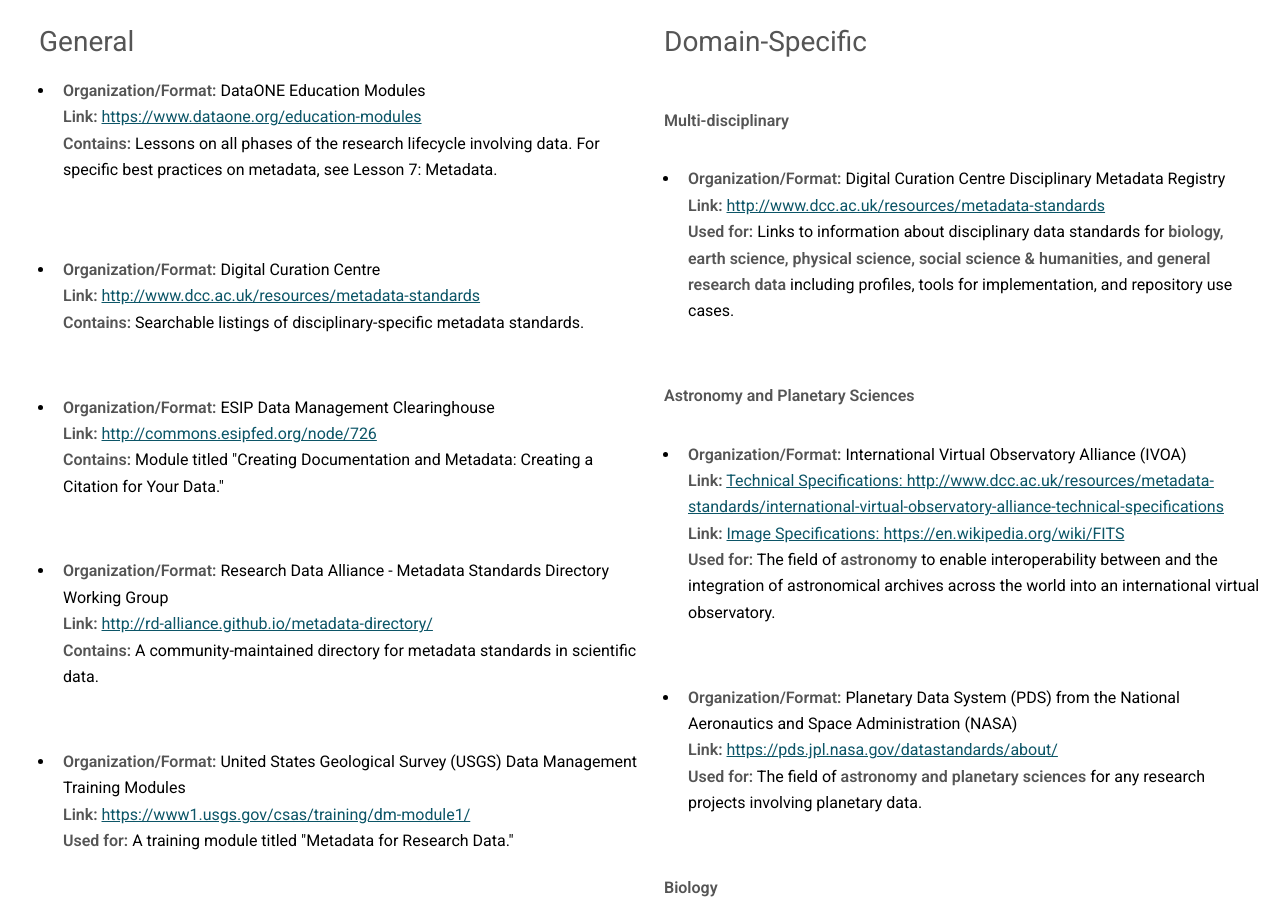
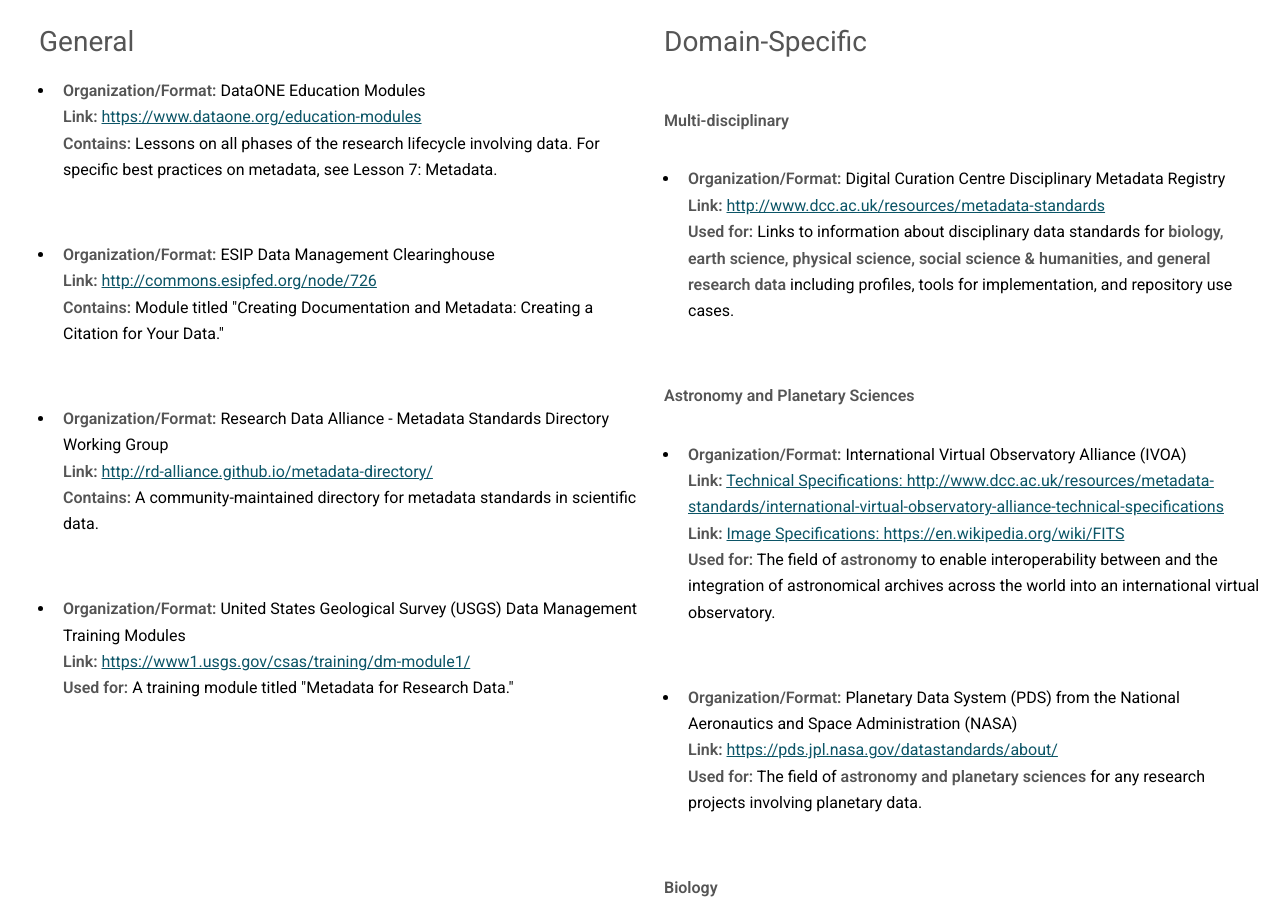
Before and after one commit to bfe-inf/toolkit, a Jekyll site: the page built from bp&s-metadata.html, in a window 1280 px wide and 900 px high, scrolled down 624 px. Built offline with Jekyll 4.4.1, drawn with Linux system fonts in a browser that asks for light colours.

Commit message:
Update bp&s-metadata.html

```diff
--- a/bp&s-metadata.html
+++ b/bp&s-metadata.html
@@ -67,11 +67,6 @@
 	     					<li style="padding-top: 15px;"> <strong>Organization/Format:</strong> DataONE Education Modules  <br/>
              	   				<strong>Link:</strong> <a href="https://www.dataone.org/education-modules" target="_blank">https://www.dataone.org/education-modules</a><br/>
 		   				<strong>Contains:</strong> Lessons on all phases of the research lifecycle involving data. For specific best practices on metadata, see Lesson 7: Metadata.</li><br/>
-      					</ul>
-					<ul>
-	     					<li style="padding-top: 15px;"> <strong>Organization/Format:</strong> Digital Curation Centre  <br/>
-             	   				<strong>Link:</strong> <a href="http://www.dcc.ac.uk/resources/metadata-standards" target="_blank">http://www.dcc.ac.uk/resources/metadata-standards</a><br/>
-		   				<strong>Contains:</strong> Searchable listings of disciplinary-specific metadata standards. </li><br/>
       					</ul>
 					<ul>
 	     					<li> <strong>Organization/Format:</strong> ESIP Data Management Clearinghouse <br/>
```
